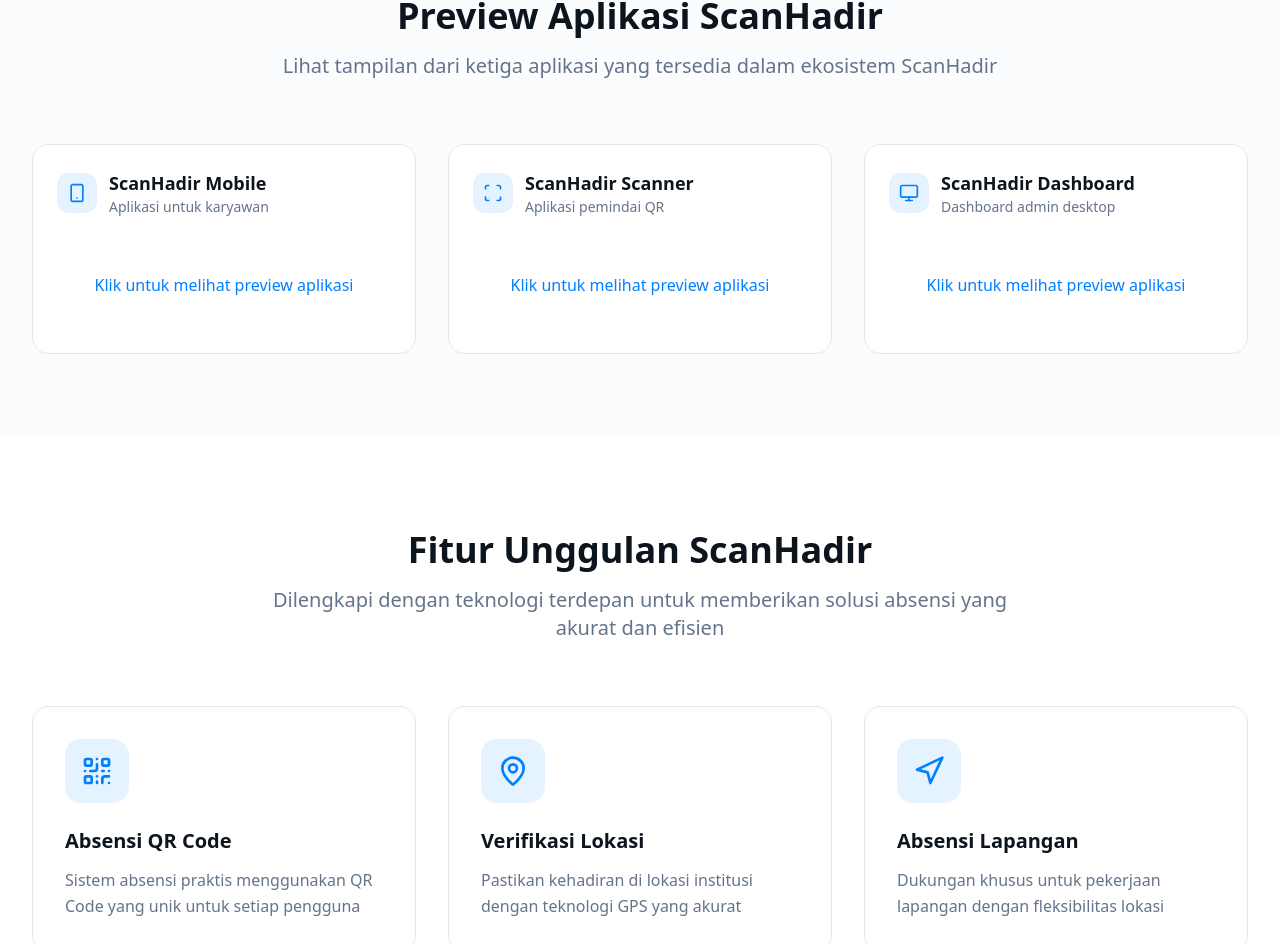
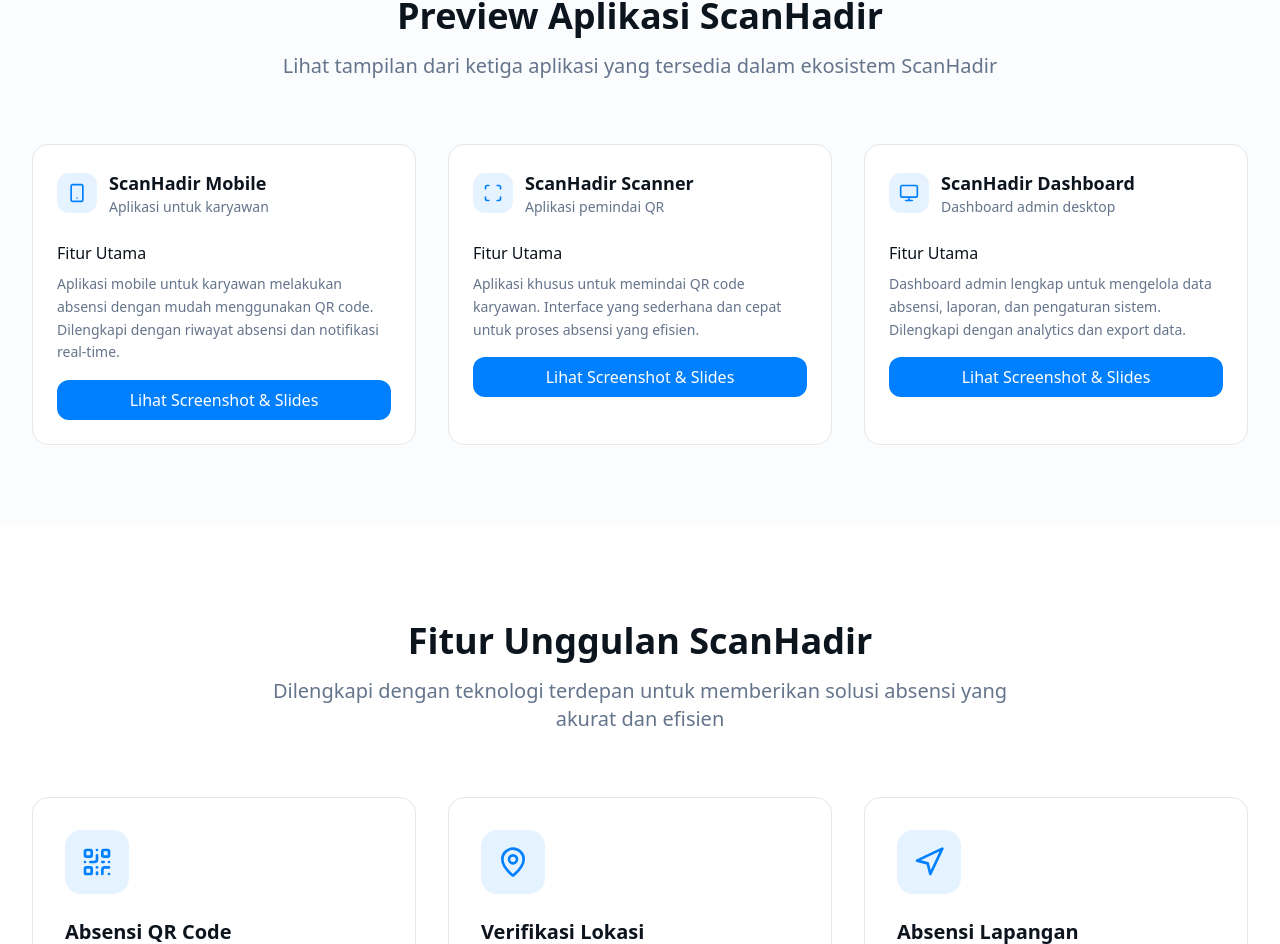
Before and after one commit to rizqi-maulana/scanhadir-hadirkan-solusi-absensi, a React (Vite) app: page / in a window 1280 px wide. Shown: the part 1711-2655 px from the top of the page. Built offline with nearby package versions, Linux system fonts and the light colour scheme.

Commit message:
Add app preview details
Add heading, text, and slide buttons to app previews.

```diff
--- a/src/components/sections/AppPreviewSection.tsx
+++ b/src/components/sections/AppPreviewSection.tsx
@@ -48,9 +48,7 @@ const AppPreviewSection = () => {
           {appData.map((app, index) => {
             const IconComponent = app.icon;
             return (
-              <Dialog key={index}>
-                <DialogTrigger asChild>
-                  <div className="bg-background rounded-2xl border border-border p-6 hover:shadow-soft transition-all cursor-pointer hover:scale-105">
+              <div key={index} className="bg-background rounded-2xl border border-border p-6">
                 <div className="flex items-center space-x-3 mb-6">
                   <div className="w-10 h-10 bg-primary/10 rounded-lg flex items-center justify-center">
                     <IconComponent className="h-5 w-5 text-primary" />
@@ -65,12 +63,23 @@ const AppPreviewSection = () => {
                   </div>
                 </div>
 
-                    <div className="text-center py-8">
-                      <p className="text-primary font-medium">
-                        Klik untuk melihat preview aplikasi
+                <div className="space-y-4">
+                  <div>
+                    <h4 className="text-base font-medium text-foreground mb-2">
+                      Fitur Utama
+                    </h4>
+                    <p className="text-sm text-muted-foreground leading-relaxed">
+                      {app.title === "ScanHadir Mobile" && "Aplikasi mobile untuk karyawan melakukan absensi dengan mudah menggunakan QR code. Dilengkapi dengan riwayat absensi dan notifikasi real-time."}
+                      {app.title === "ScanHadir Scanner" && "Aplikasi khusus untuk memindai QR code karyawan. Interface yang sederhana dan cepat untuk proses absensi yang efisien."}
+                      {app.title === "ScanHadir Dashboard" && "Dashboard admin lengkap untuk mengelola data absensi, laporan, dan pengaturan sistem. Dilengkapi dengan analytics dan export data."}
                     </p>
                   </div>
-                  </div>
+
+                  <Dialog>
+                    <DialogTrigger asChild>
+                      <button className="w-full bg-primary text-primary-foreground hover:bg-primary/90 py-2 px-4 rounded-lg transition-colors">
+                        Lihat Screenshot & Slides
+                      </button>
                     </DialogTrigger>
 
                     <DialogContent className="max-w-4xl w-full max-h-[90vh] overflow-hidden">
@@ -109,6 +118,8 @@ const AppPreviewSection = () => {
                       </div>
                     </DialogContent>
                   </Dialog>
+                </div>
+              </div>
             );
           })}
         </div>
```
Lines whose indentation alone changed are shown as unchanged.
